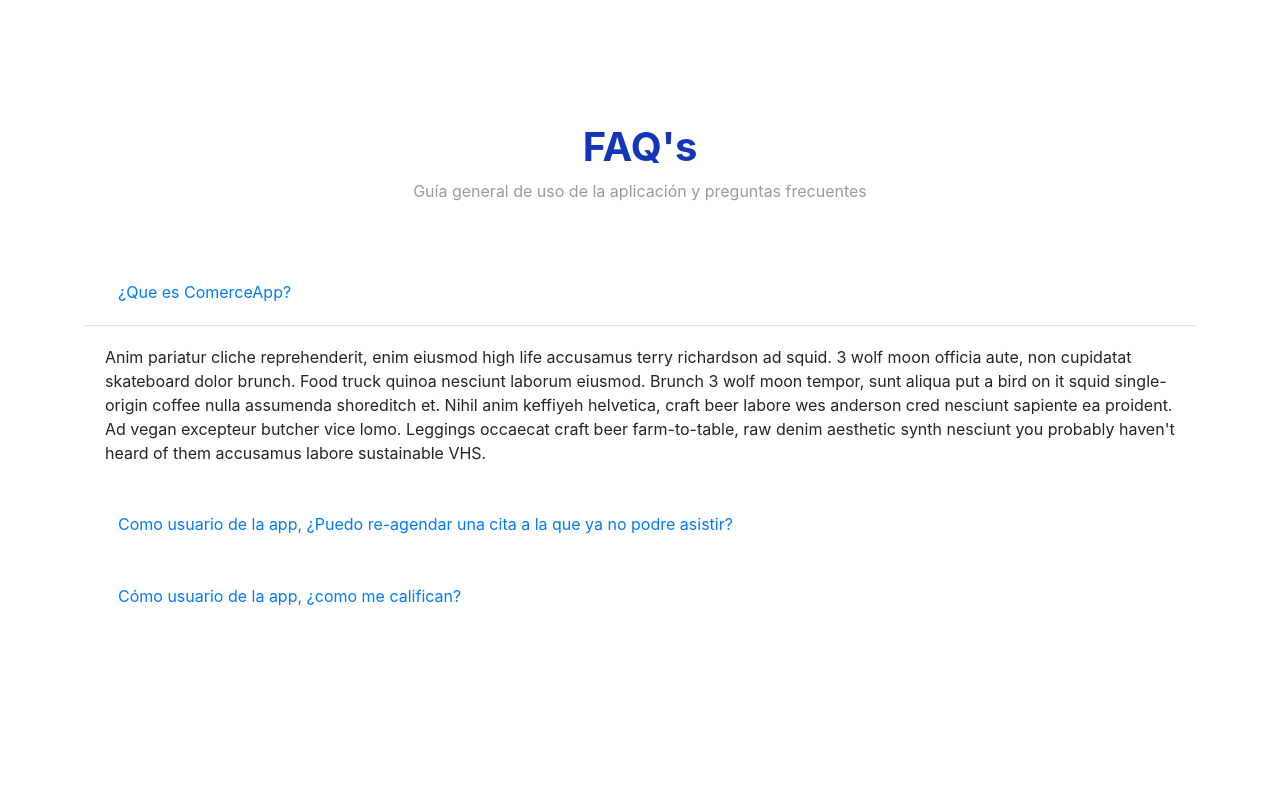
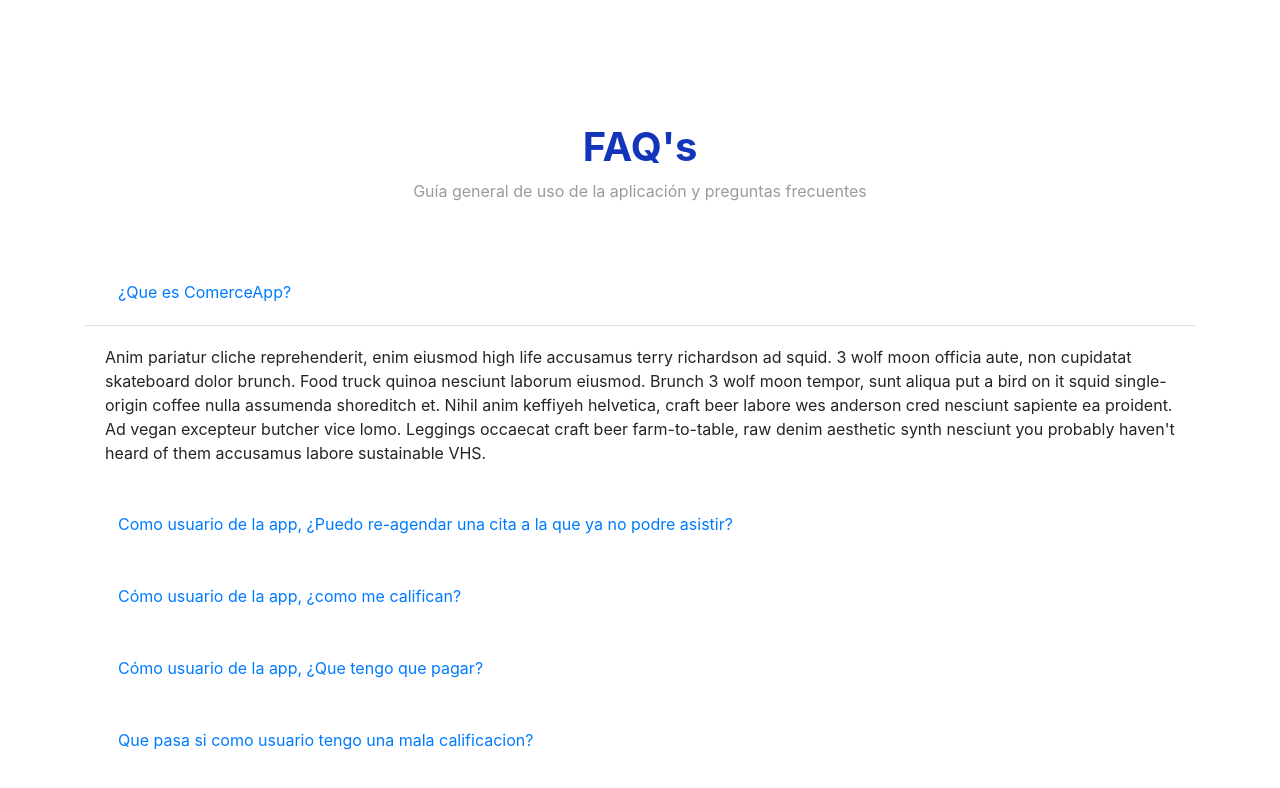
Before and after one commit to gomsem/CommerceApp, a plain HTML site: page index.html in a window 1280 px wide. Shown: the part 4084-4872 px from the top of the page. Before the commit the page ends 4838 px from the top, so only its background shows below. Drawn offline with nearby package versions, Linux system fonts and the light colour scheme.

Commit message:
Acordion

```diff
--- a/index.html
+++ b/index.html
@@ -172,8 +172,35 @@
 					      </div>
 					    </div>
 					  </div>
+					  <div class="card">
+					    <div class="card-header" id="headingThree">
+					      <h2 class="mb-0">
+					        <button class="btn btn-link collapsed" type="button" data-toggle="collapse" data-target="#collapseThree" aria-expanded="false" aria-controls="collapseThree">
+					          Cómo usuario de la app, ¿Que tengo que pagar?
+					        </button>
+					      </h2>
+					    </div>
+					    <div id="collapseThree" class="collapse" aria-labelledby="headingThree" data-parent="#accordionExample">
+					      <div class="card-body">
+					        Anim pariatur cliche reprehenderit, enim eiusmod high life accusamus terry richardson ad squid. 3 wolf moon officia aute, non cupidatat skateboard dolor brunch. Food truck quinoa nesciunt laborum eiusmod. Brunch 3 wolf moon tempor, sunt aliqua put a bird on it squid single-origin coffee nulla assumenda shoreditch et. Nihil anim keffiyeh helvetica, craft beer labore wes anderson cred nesciunt sapiente ea proident. Ad vegan excepteur butcher vice lomo. Leggings occaecat craft beer farm-to-table, raw denim aesthetic synth nesciunt you probably haven't heard of them accusamus labore sustainable VHS.
+					      </div>
+					    </div>
+					  </div>
+					  <div class="card">
+					    <div class="card-header" id="headingThree">
+					      <h2 class="mb-0">
+					        <button class="btn btn-link collapsed" type="button" data-toggle="collapse" data-target="#collapseThree" aria-expanded="false" aria-controls="collapseThree">
+					          Que pasa si como usuario tengo una mala calificacion?
+					        </button>
+					      </h2>
+					    </div>
+					    <div id="collapseThree" class="collapse" aria-labelledby="headingThree" data-parent="#accordionExample">
+					      <div class="card-body">
+					        Anim pariatur cliche reprehenderit, enim eiusmod high life accusamus terry richardson ad squid. 3 wolf moon officia aute, non cupidatat skateboard dolor brunch. Food truck quinoa nesciunt laborum eiusmod. Brunch 3 wolf moon tempor, sunt aliqua put a bird on it squid single-origin coffee nulla assumenda shoreditch et. Nihil anim keffiyeh helvetica, craft beer labore wes anderson cred nesciunt sapiente ea proident. Ad vegan excepteur butcher vice lomo. Leggings occaecat craft beer farm-to-table, raw denim aesthetic synth nesciunt you probably haven't heard of them accusamus labore sustainable VHS.
+					      </div>
+					    </div>
+					  </div>
 					</div>
-
 				</div>
 			</div>
 		</div>
```
